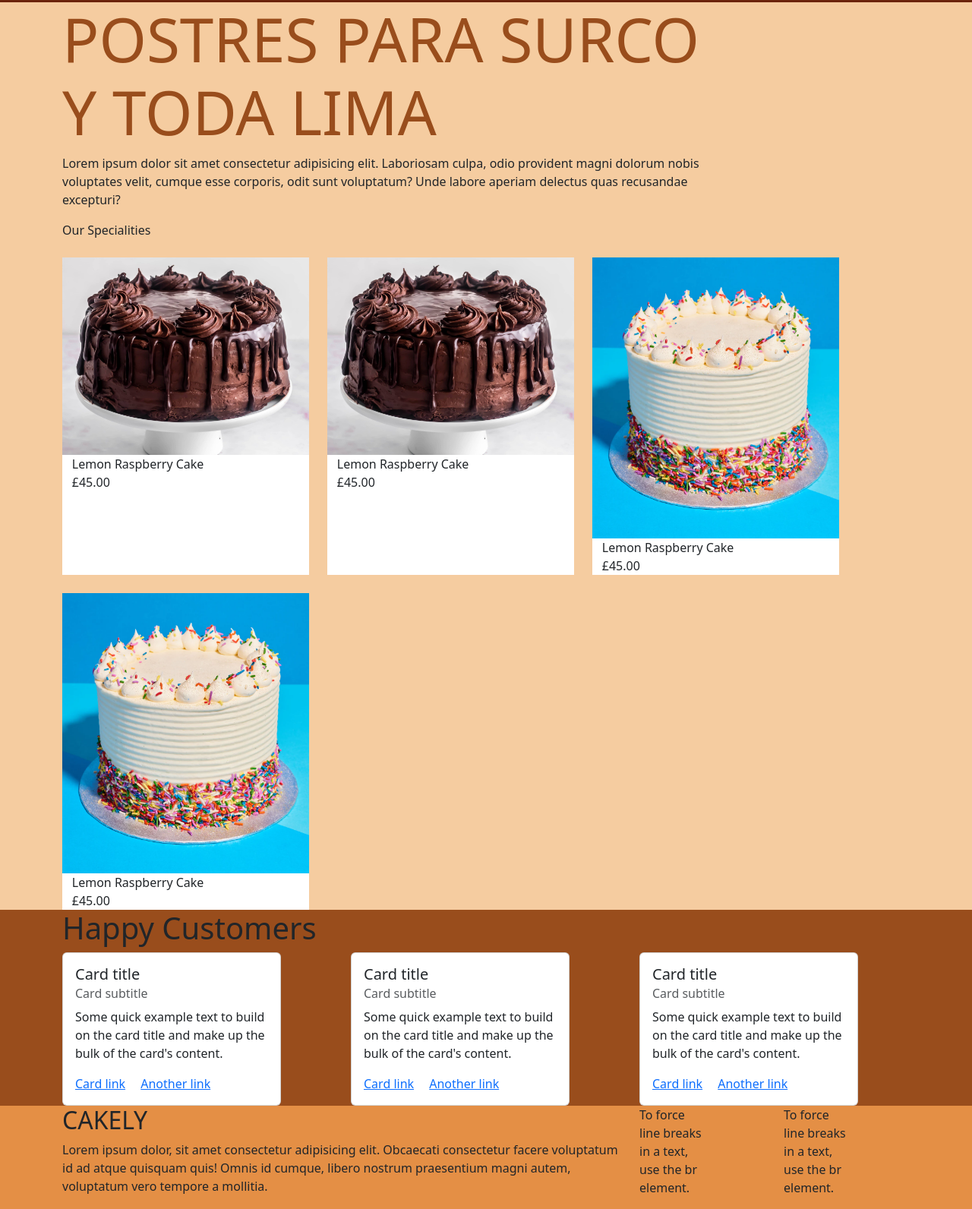
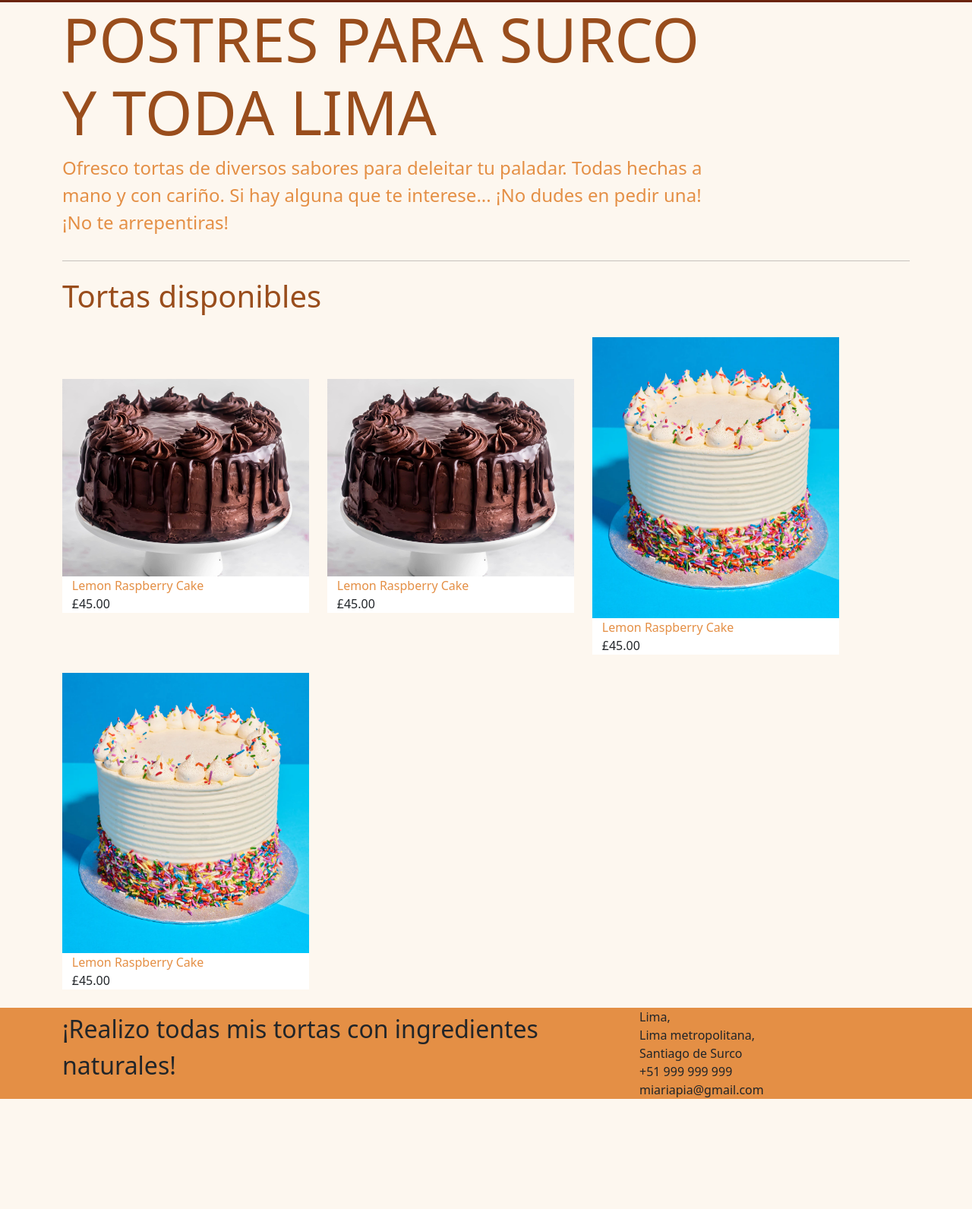
Before and after one commit to ClaphamGeorgeH/Tortas, a plain HTML site: page index.html in a window 1280 px wide. Shown: the part 53-1645 px from the top of the page at 76% size. After the commit the page ends 1500 px from the top, so only its background shows below. Drawn offline with nearby package versions, Linux system fonts and the light colour scheme.

Commit message:
mejoras visuales

```diff
--- a/index.html
+++ b/index.html
@@ -32,7 +32,7 @@
     </div>
   </nav>
 
-  <nav class="d-lg-none navbar navbar-light sticky-top">
+  <nav class="d-lg-none navbar navbar-light sticky-top" id="offcanvasNavbar">
     <div class="container">
       <a class="navbar-brand" href="#"><i class="bi bi-cake2-fill"></i></a>
       <button class="navbar-toggler" type="button" data-bs-toggle="offcanvas" data-bs-target="#offcanvasNavbar" aria-controls="offcanvasNavbar">
@@ -84,52 +84,54 @@
         </div>
         <div class="row">
             <div class="col">
-                <p>Lorem ipsum dolor sit amet consectetur adipisicing elit. Laboriosam culpa, odio provident magni dolorum nobis voluptates velit, cumque esse corporis, odit sunt voluptatum? Unde labore aperiam delectus quas recusandae excepturi?</p>
+                <p class="fs-4 text" id="header-description">Ofresco tortas de diversos sabores para deleitar tu paladar. Todas hechas a mano y con cariño. Si hay alguna que te interese... ¡No dudes en pedir una! ¡No te arrepentiras!</p>
             </div>
         </div>
     </div>
-    <div class="container">
+
+    <div class="container" id="dessert-container">
+      <hr>
         <div class="row g-0 gy-4">
-            <div class="col-12"> Our Specialities</div>
-            <div class="col-12 col-md-4 dessert-card me-4">
+            <div class="col-12 fs-1" id="dessert-container-title"> Tortas disponibles</div>
+            <div class="col-12 col-md-4 align-self-center dessert-card me-4">
               <a href="">
                 <img src="images/chocolatecake_sample.jpg" class="img-fluid" alt="...">
               </a>
               <div class="dessert-card-body">
-                <p>Lemon Raspberry Cake</p>
-                <p>£45.00</p>
+                <p class="dessert-card-body-description">Lemon Raspberry Cake</p>
+                <p class="dessert-card-body-price">£45.00</p>
               </div>
             </div>
-            <div class="col-12 col-md-4 dessert-card me-4">
+            <div class="col-12 col-md-4 align-self-center dessert-card me-4">
               <a href="">
                 <img src="images/chocolatecake_sample.jpg" class="img-fluid" alt="...">
               </a>
               <div class="dessert-card-body">
-                <p>Lemon Raspberry Cake</p>
-                <p>£45.00</p>
+                <p class="dessert-card-body-description">Lemon Raspberry Cake</p>
+                <p class="dessert-card-body-price">£45.00</p>
               </div>
             </div>
-            <div class="col-12 col-md-4 dessert-card me-4">
+            <div class="col-12 col-md-4 align-self-center dessert-card me-4">
               <a href="">
                 <img src="images/cake_sample.webp" class="img-fluid" alt="...">
               </a>
               <div class="dessert-card-body">
-                <p>Lemon Raspberry Cake</p>
-                <p>£45.00</p>
+                <p class="dessert-card-body-description">Lemon Raspberry Cake</p>
+                <p class="dessert-card-body-price">£45.00</p>
               </div>
             </div>
-            <div class="col-12 col-md-4 dessert-card me-4">
+            <div class="col-12 col-md-4 align-self-center dessert-card me-4">
               <a href="">
                 <img src="images/cake_sample.webp" class="img-fluid" alt="...">
               </a>
               <div class="dessert-card-body">
-                <p>Lemon Raspberry Cake</p>
-                <p>£45.00</p>
+                <p class="dessert-card-body-description">Lemon Raspberry Cake</p>
+                <p class="dessert-card-body-price">£45.00</p>
               </div>
             </div>
         </div>
     </div>
-    <div style="background-color: #994D1C;" id="customers-container">
+    <!--<div style="background-color: #994D1C;" id="customers-container">
       <div class="container">
           <div class="row">
               <div class="col-12">
@@ -170,19 +172,23 @@
               </div>
           </div>
       </div>
-    </div>
+    </div>-->
+    <br>
     <div style="background-color:#E48F45;" id="footer-container">
       <div class="container">
           <div class="row" >
-              <div class="col-12 col-md-8">
-                  <h2>CAKELY</h2>
-                  <p>Lorem ipsum dolor, sit amet consectetur adipisicing elit. Obcaecati consectetur facere voluptatum id ad atque quisquam quis! Omnis id cumque, libero nostrum praesentium magni autem, voluptatum vero tempore a mollitia.</p>
+              <div class="col-12 col-md-8 align-self-center">
+                  <p class="fs-2 text">¡Realizo todas mis tortas con ingredientes naturales!</p>
               </div>
-              <div class="col-12 col-md-2">
-                  <p>To force<br> line breaks<br> in a text,<br> use the br<br> element.</p>
+              <div class="col-12 col-md-2 footer-container-address">
+                  <p>Lima,</p>
+                  <p>Lima metropolitana,</p>
+                  <p>Santiago de Surco</p>
+                  <p>+51 999 999 999</p>
+                  <p>miariapia@gmail.com</p>
               </div>
-              <div class="col-12 col-md-2">
-                  <p>To force<br> line breaks<br> in a text,<br> use the br<br> element.</p>
+              <div class="col-12 col-md-2 footer-container-socialmedia">
+
               </div>
 
           </div>
--- a/styles/home_style.css
+++ b/styles/home_style.css
@@ -1,5 +1,5 @@
 body{
-    background-color:#F5CCA0;
+    background-color: rgb(253, 247, 239);
 }
 
 .navbar{
@@ -19,6 +19,10 @@ body{
     font-size: 10vmin;
 }
 
+#header-description{
+    color: #E48F45;
+}
+
 #header-container{
     padding-right: 20vw;
 }
@@ -29,13 +33,24 @@ body{
     min-width: 325px;
 }
 
-.dessert-card>a>img{
-
-}
-
 .dessert-card-body > p{
     margin-left: 1vw;
     margin-right: 1vw;
     margin-bottom: 0px;
+}
+
+.dessert-card-body-description{
+    color: #E48F45;
+}
+
+.dessert-card-body-price{
 
 }
+
+#dessert-container-title{
+    color: #994D1C;
+}
+
+.footer-container-address>p{
+    margin-bottom: 0px;
+}
```
